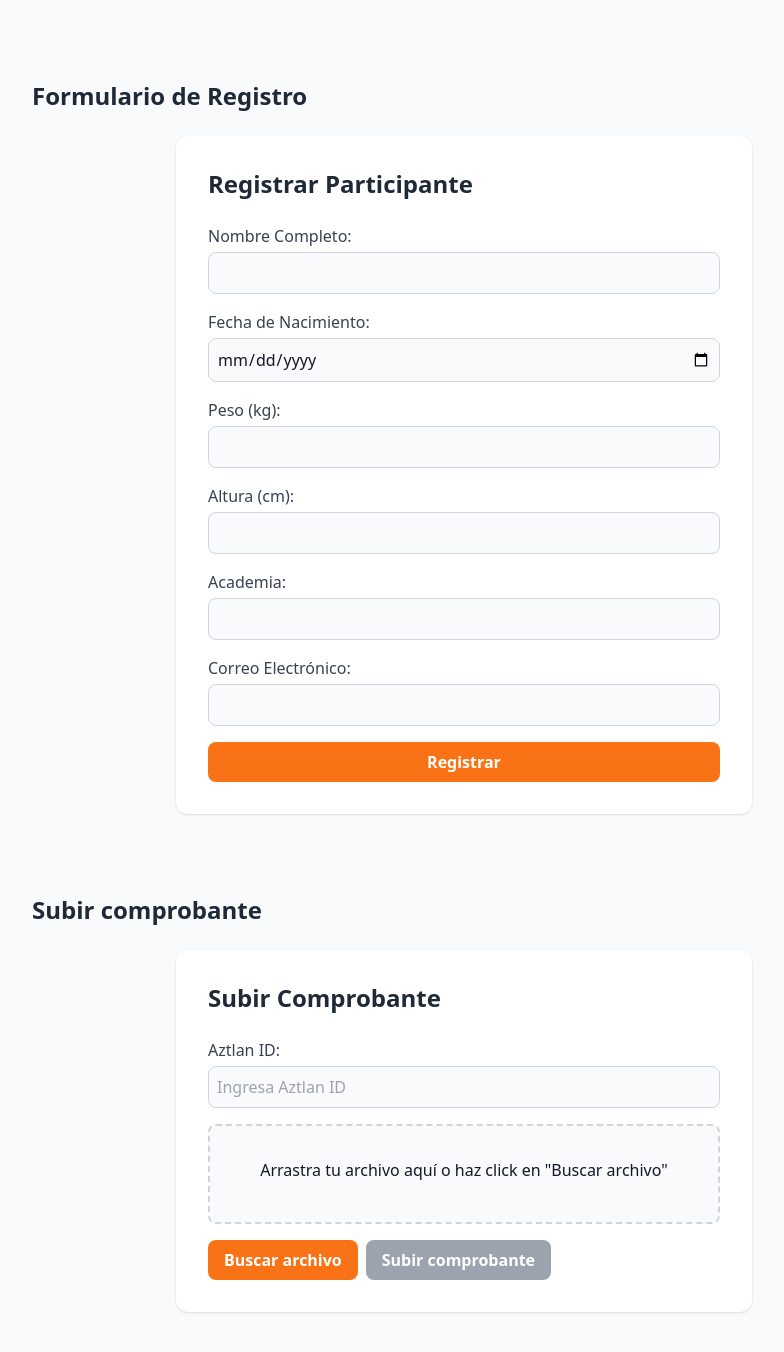
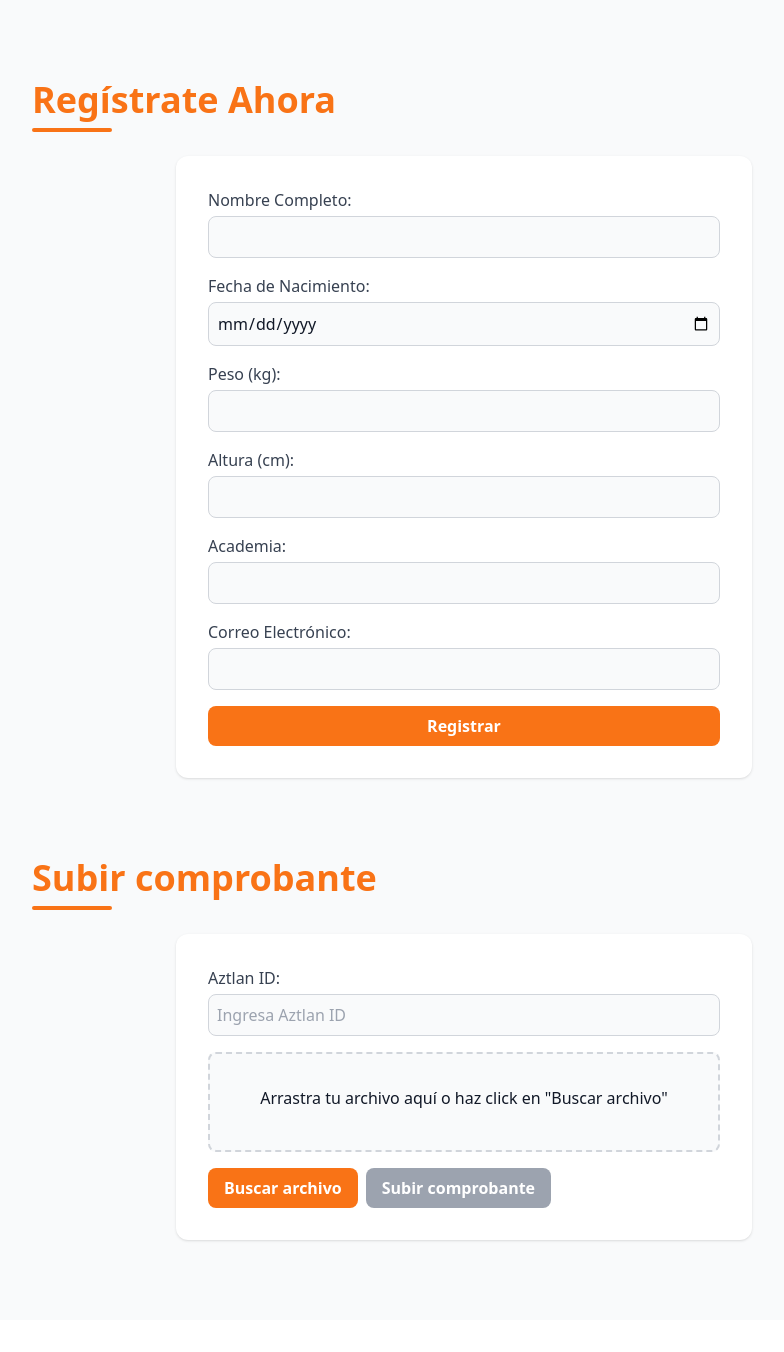
Before and after one commit to dant-dev22/aztlan-ui-2025, a FastAPI app: page / in a window 1280 px wide. Shown: the part 800-2152 px from the top of the page, without its empty margins (176-960 px from the left). After the commit the page ends 2042 px from the top, so only its background shows below. Run offline with FastAPI, Linux system fonts and the light colour scheme; some libraries are stand-ins or nearby versions.

Commit message:
mas estilos

```diff
--- a/templates/home.html
+++ b/templates/home.html
@@ -69,12 +69,14 @@
 
     <!-- Form Section -->
     <section id="register-form" class="my-20 max-w-4xl mx-auto px-4">
-        <h2 class="text-2xl font-bold mb-6 text-gray-800">Formulario de Registro</h2>
+        <h2 class="text-3xl md:text-4xl font-bold mb-2 text-orange-500">Regístrate Ahora</h2>
+        <div class="w-20 h-1 bg-orange-500 rounded mb-6"></div>
         {% include "register.html" %}
     </section>
 
     <section id="continue-form" class="my-20 max-w-4xl mx-auto px-4">
-        <h2 class="text-2xl font-bold mb-6 text-gray-800">Subir comprobante</h2>
+        <h2 class="text-3xl md:text-4xl font-bold mb-2 text-orange-500">Subir comprobante</h2>
+        <div class="w-20 h-1 bg-orange-500 rounded mb-6"></div>
         {% include "upload.html" %}
     </section>
 
--- a/templates/register_form.html
+++ b/templates/register_form.html
@@ -1,5 +1,4 @@
 <div class="max-w-xl mx-auto bg-white p-8 rounded-xl shadow">
-    <h1 class="text-2xl font-bold mb-6 text-gray-800">Registrar Participante</h1>
 
     <!-- Mensaje de éxito y error -->
     <div id="successMessage" class="hidden bg-green-100 text-green-700 border border-green-300 p-4 mb-4 rounded-lg"></div>
--- a/templates/upload.html
+++ b/templates/upload.html
@@ -1,5 +1,4 @@
 <div class="max-w-xl mx-auto bg-white p-8 rounded-xl shadow">
-    <h1 class="text-2xl font-bold mb-6 text-gray-800">Subir Comprobante</h1>
 
     <!-- Mensajes -->
     <div id="upload-successMessage" class="hidden bg-green-100 text-green-700 border border-green-300 p-4 mb-4 rounded-lg"></div>
```
